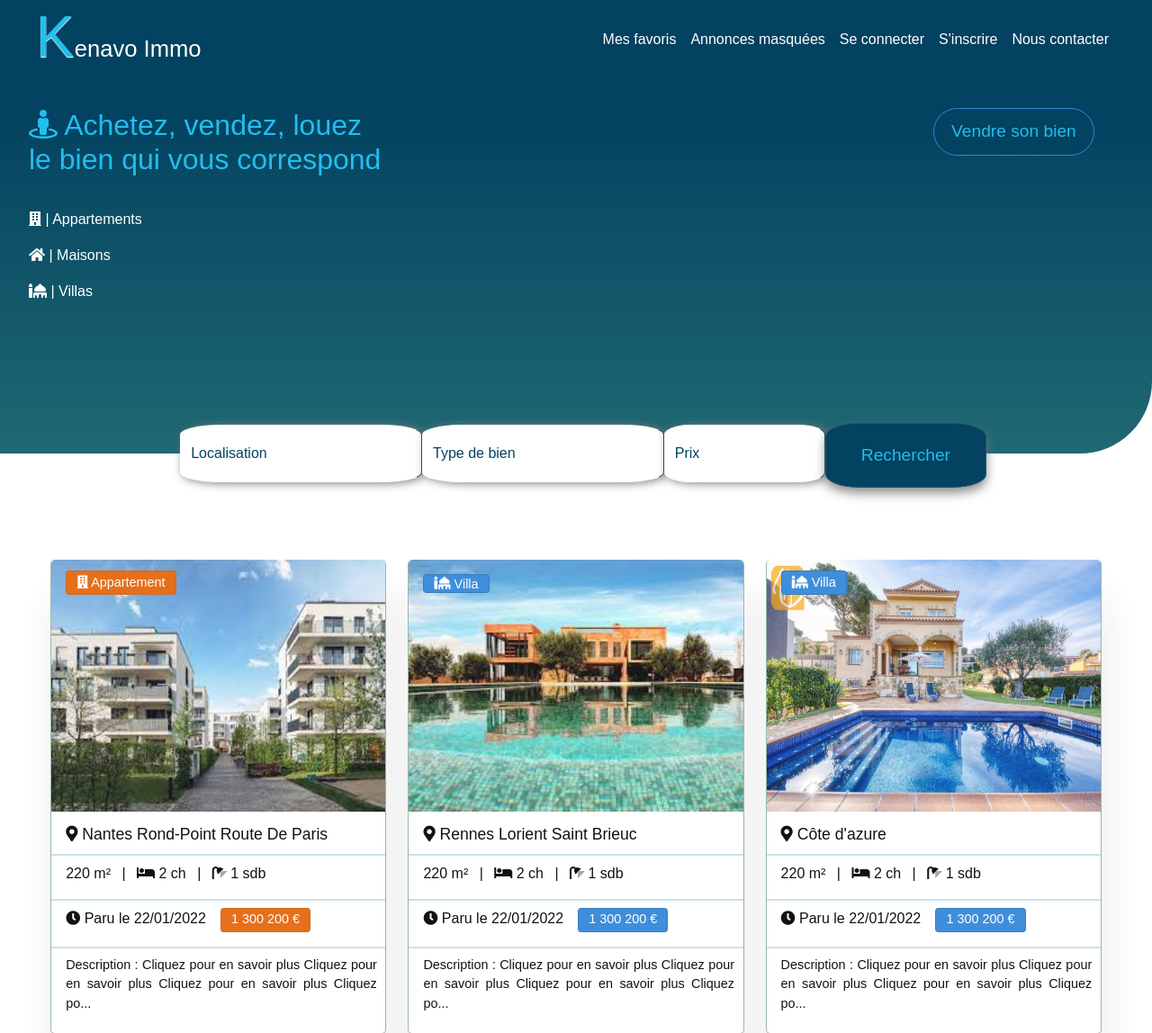
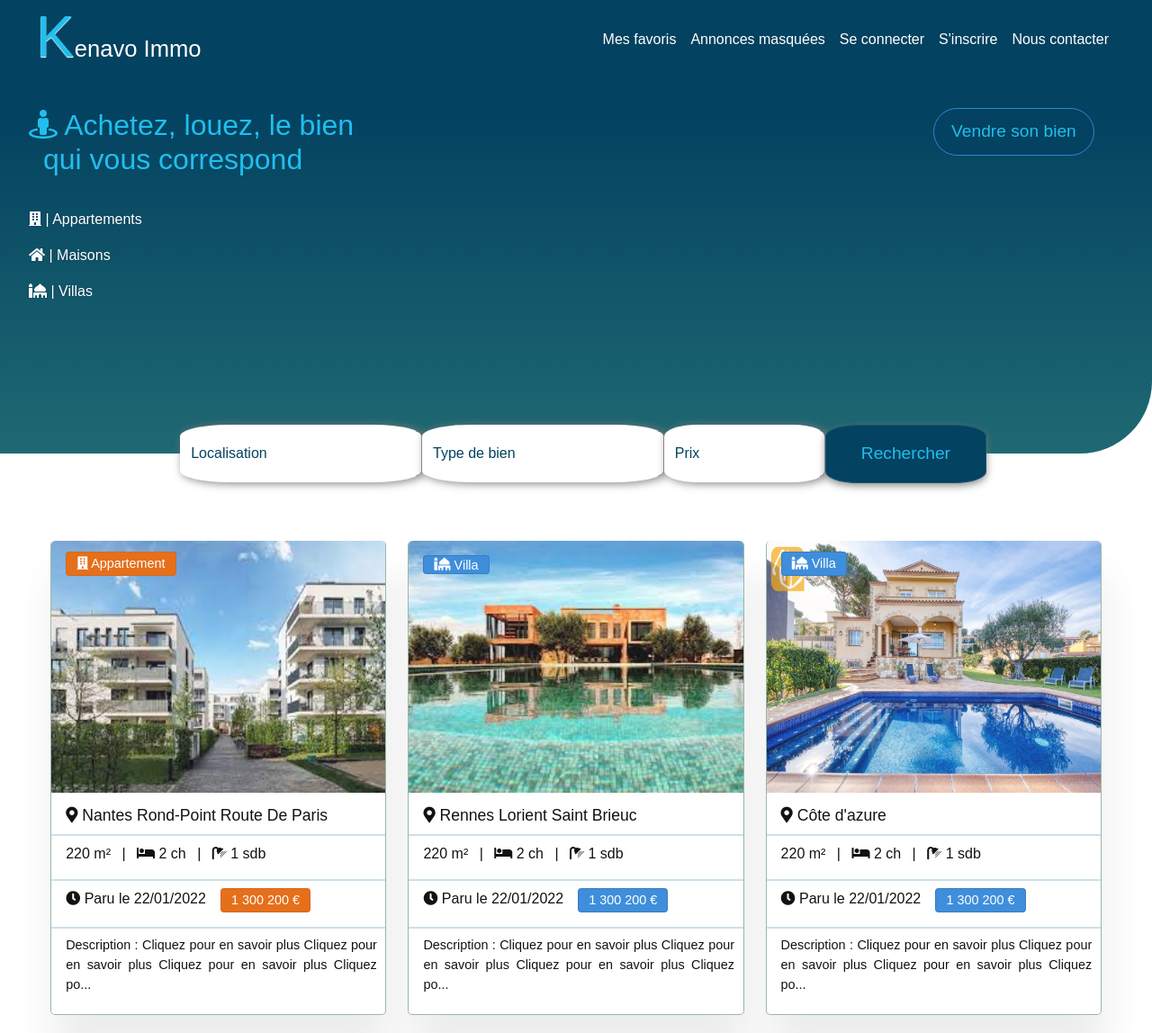
Before and after one commit to TheronBenjamin/AgenceImmo, a Symfony app: template templates/index/index.html.twig in a window 1280 px wide. Shown: the top 1148 px of the page at 90% size. Run offline with Twig, Linux system fonts and the light colour scheme; the template is opened without the code that fills it, so the values that code supplies are empty; style sheets or scripts are compiled from the project's sources; some libraries are stand-ins or nearby versions; some web fonts are replaced.

Commit message:
cards + searchbar + header + footer

```diff
--- a/assets/scss/app.scss
+++ b/assets/scss/app.scss
@@ -65,36 +65,46 @@ html body{
         display: flex;
         justify-content: center;
         margin-top: -4vh;
-        margin-bottom: 5rem;
+        margin-bottom: 4rem;
         input{
             padding-left: .7rem;
             width: 21vw;
             height: 8vh;
             border: 1px solid $white;
-            border-right: 1px solid $sea-blue;
+            border-right: 1px solid $light-grey;
             outline-color: $clear-blue;
             box-shadow: 3px 1px 10px 1px $light-grey;
-            border-radius: 17%;
+            border-radius: 20%;
             &::placeholder{
                 color: $sea-blue;
+            }
+            &:first-child{
             }
             &:nth-child(3){
                 width: 14vw;
             }
         }
         button{
-            margin-top: -0.1rem;
-            height: 9vh;
+            margin-top: -.5px;
+            height: 8.2vh;
             width: 14vw;
             font-size: 1.2rem;
             color: $light-blue;
             background-color: $sea-blue;
             outline-color: $clear-blue;
             border: 1px solid $mid-blue;
-            border-radius: 21%;
-            box-shadow: 0px 6px 12px $light-grey;
+            border-radius: 20%;
+            box-shadow: inset 0 0 0 0 $light-blue, 0px 3px 8px $light-grey;
+            transition: box-shadow ease-in .4s, color ease-in .5s;
+            &:hover {
+                color: $white;
+                box-shadow: inset 25vw 0 0 0 $clear-blue, 0px 3px 8px $light-grey;
+                background-color: $sea-blue;
+                border: 1px solid $mid-light-blue;
+            }
         }
     }
+
 
     .link{
         display: flex;
@@ -222,6 +232,9 @@ html body{
         position: relative;
         margin-bottom: 1rem;
         color: $white;
+        transition: color .3s;
+        cursor: pointer;
+        text-shadow: 0px 0px 2px $dark-blue;
         &:hover{
             color: $light-blue;
         }
--- a/templates/inc/footer.html.twig
+++ b/templates/inc/footer.html.twig
@@ -36,7 +36,8 @@
                 </div>
             </div>
             <div>
-                <h3>Réseaux sociaux<div class="underline"><span></span></div></h3>
+                <h3>Réseaux sociaux                border-bottom-left-radius: 10px;
+                    <div class="underline"><span></span></div></h3>
                 <ul class="footer-links">
                     <li><a class="footer-link" href="">Facebook<div class="underline"></div></a></li>
                     <li><a class="footer-link" href="">Instagram<div class="underline"></div></a></li>
--- a/templates/index/index.html.twig
+++ b/templates/index/index.html.twig
@@ -9,8 +9,8 @@
             <div>
                 <h2 class="h2-title mt-0 p-3">
                     <i class="fas fa-street-view"></i>
-                    Achetez, vendez, louez
-                    <div>le bien qui vous correspond</div>
+                    Achetez, louez, le bien
+                    <div class="ms-3">qui vous correspond</div>
                 </h2>
             <div class="d-flex flex-column">
                 <p class="ms-3"><i class="fas fa-building"></i> | Appartements </p>
@@ -28,7 +28,7 @@
             <input type="text" placeholder="Localisation">
             <input type="text" placeholder="Type de bien">
             <input type="text" placeholder="Prix">
-            <button class="">Rechercher</button>
+            <button>Rechercher</button>
         </div>
     </div>
     <div class="ms-4">
```
